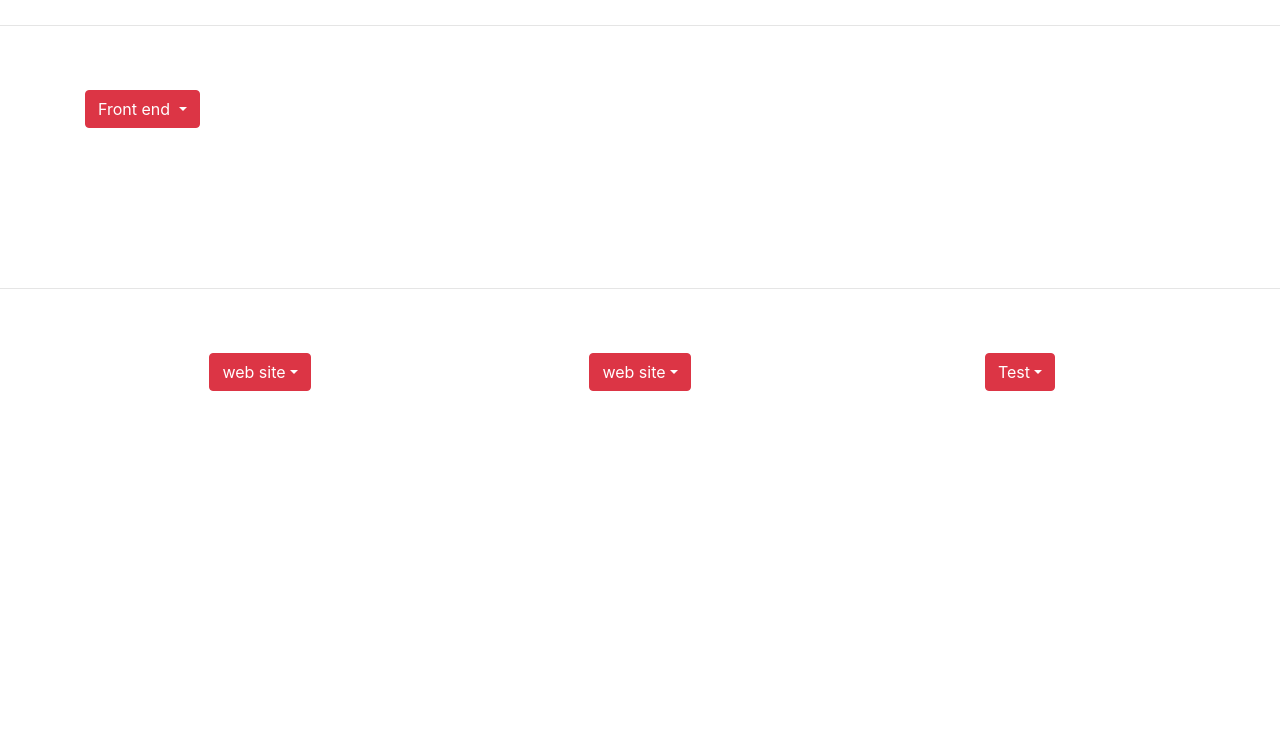
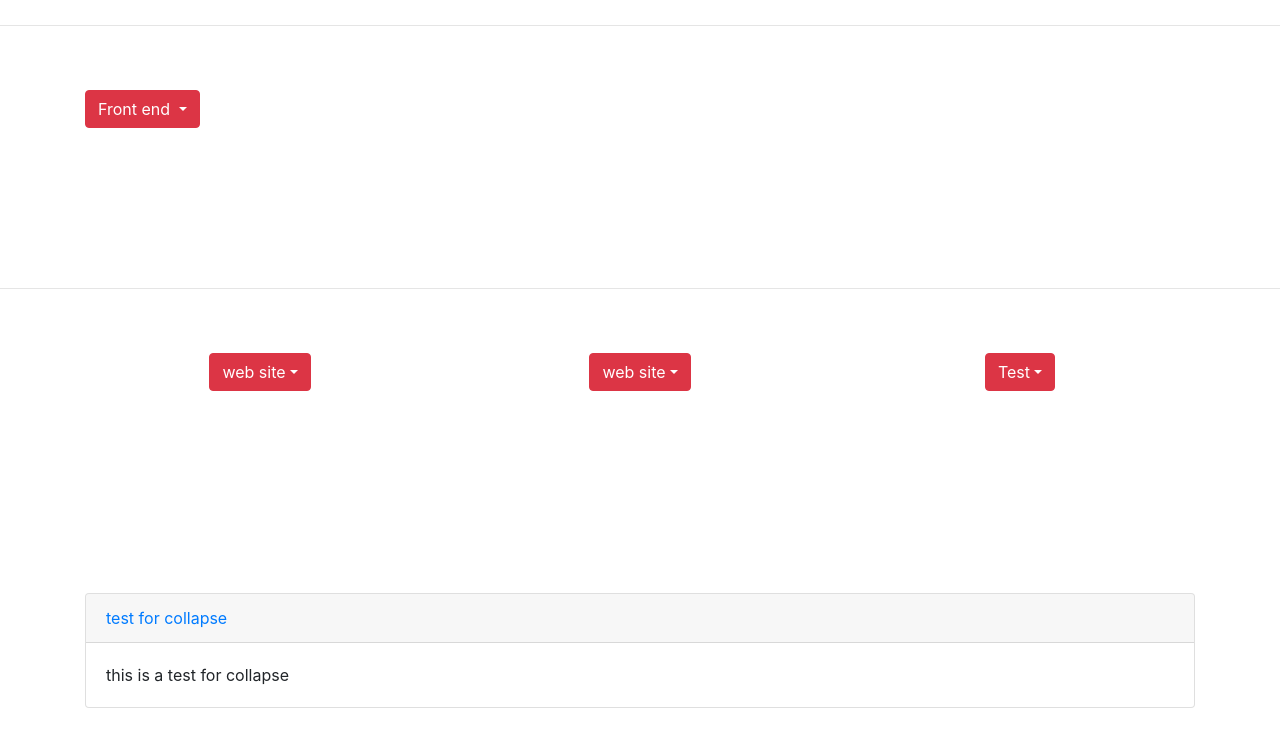
Before and after one commit to mehdighodrati/bootstrap-classes, a plain HTML site: page index.html in a window 1280 px wide. Shown: the part 4896-5640 px from the top of the page. Drawn offline with nearby package versions, Linux system fonts and the light colour scheme.

Commit message:
Collapse

```diff
--- a/index.html
+++ b/index.html
@@ -615,6 +615,20 @@
     </div>
     <!-- End Drop Down 2-->
 
+    <!-- Start Collapse -->
+    <div class="container">
+        <div class="card">
+            <div class="card-header">
+                <a class="card-link" data-toggle="collapse" href="#collapse-one" >test for collapse</a>
+            </div>
+            <div class="card-body" id="collapse-one">
+                this is a test for collapse
+            </div>
+        </div>
+
+    </div>
+    <!-- End Collapse -->
+
 
     <br><br><br>
     <br><br><br>
```
